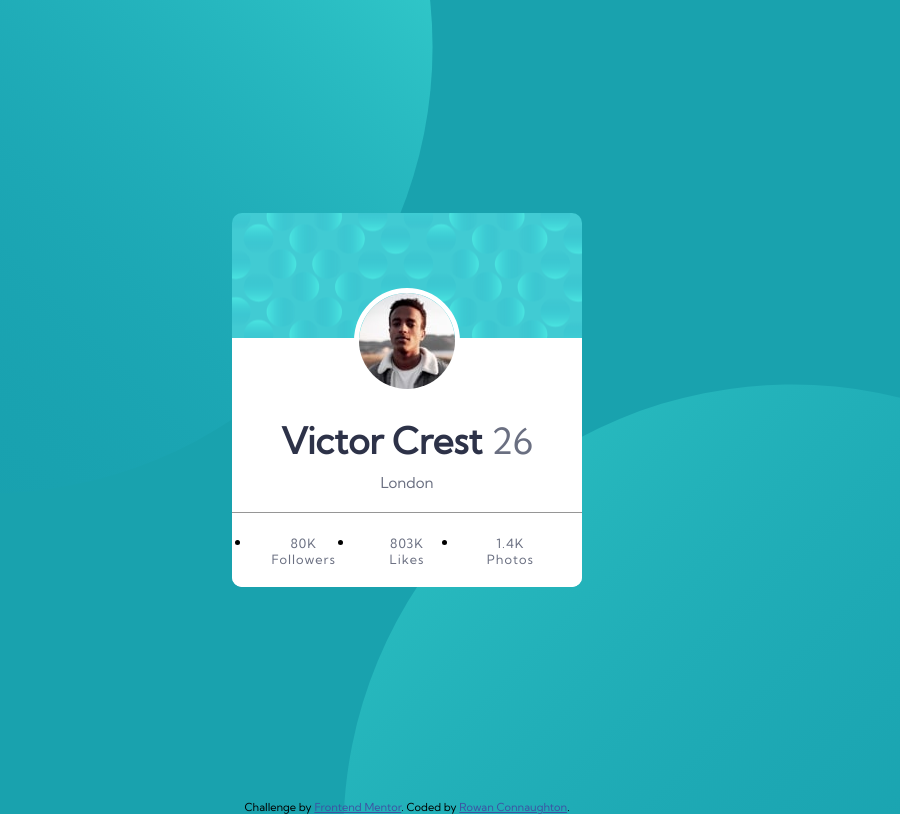
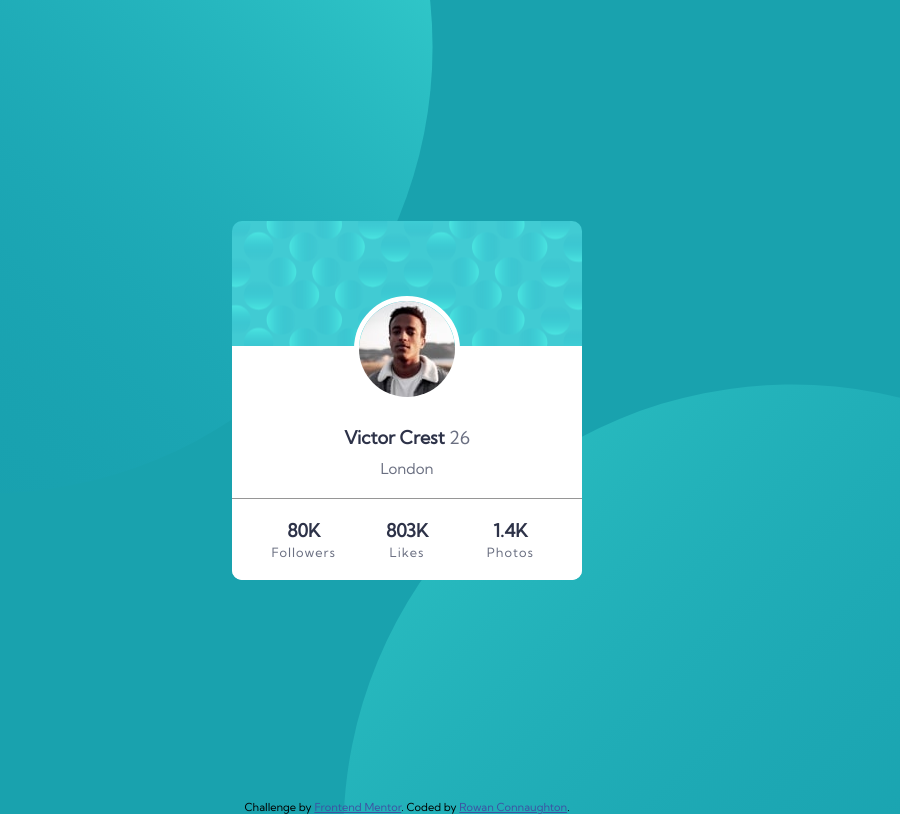
Before and after one commit to RowanConnaughton/Frontend-Mentor-Profile-card-component-solution, a plain HTML site: page index.html in a window 1280 px wide. Shown: the whole page, without its empty margins (233-1133 px from the left). Drawn offline with Linux system fonts and the light colour scheme.

Commit message:
html changes

```diff
--- a/main.scss
+++ b/main.scss
@@ -58,7 +58,7 @@ body {
     margin-bottom: 20px;
   }
 
-  &__name {
+  &__name h1 {
     font-size: 18px;
     text-align: center;
     color: $veryDarkDesaturatedBlue;
@@ -80,18 +80,20 @@ body {
     padding: 20px;
     border-top: 1px solid $darkGray;
     border-radius: 0px 0px 10px 10px;
+    list-style: none;
     background: white;
     display: grid;
     grid-template-columns: repeat(3, 1fr);
   }
 
-  &__stats h1 {
+  &__stats p:first-child {
+    color: $veryDarkDesaturatedBlue;
     font-size: 18px;
     font-weight: 700;
     margin-bottom: 2px;
   }
 
-  &__stats p {
+  &__stats p:last-child {
     font-size: 0.8rem;
     font-weight: 400;
     letter-spacing: 1px;
```
Also changed, not shown: main.css, 1 other file.
